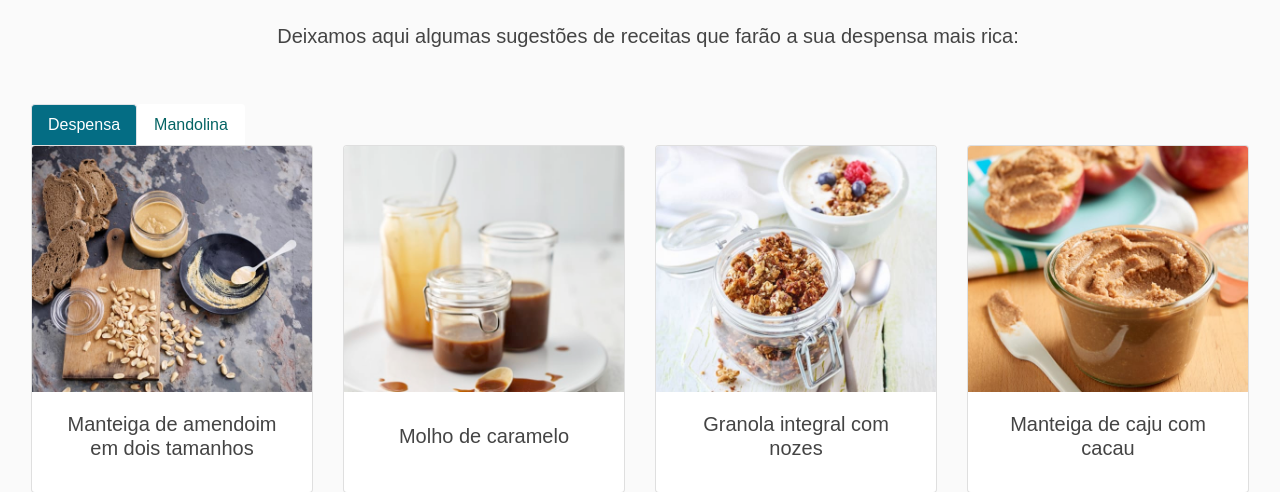
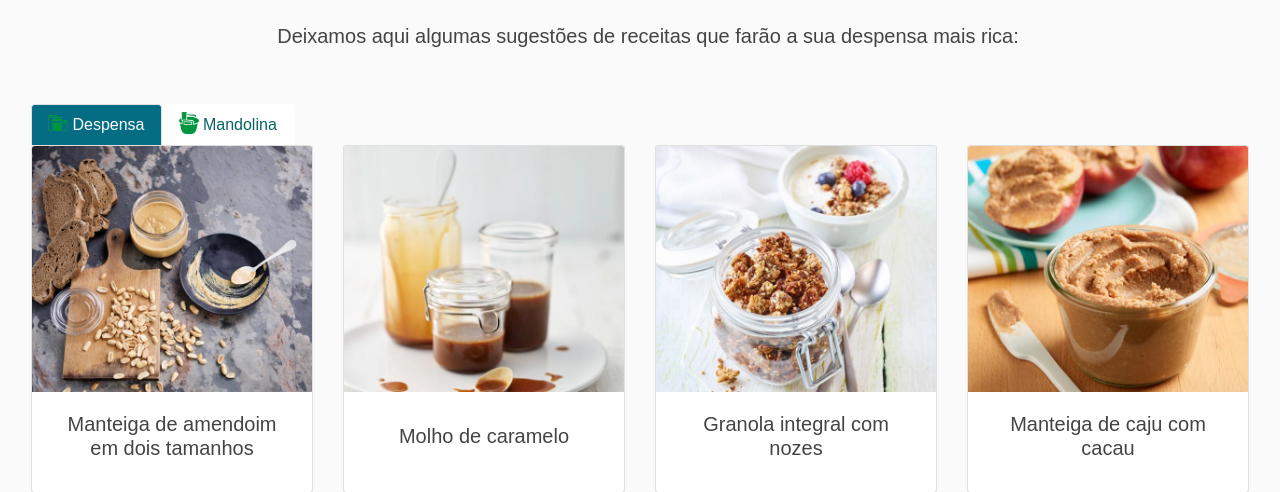
Before and after one commit to dev-qloudyx/vorwerk, a Django app: page /receitas/ in a window 1280 px wide. Shown: the part 216-708 px from the top of the page. Run offline with Django 4.2, Linux system fonts and the light colour scheme; parts of the project's set-up code (start-up, migrations or seed data) failed here and were passed over; some libraries are stand-ins or nearby versions; some web fonts are replaced.

Commit message:
Ajustes: Lojas, Receitas

```diff
--- a/apps/eventos/templates/eventos/receitas.html
+++ b/apps/eventos/templates/eventos/receitas.html
@@ -13,10 +13,10 @@
 <div class="container-fluid">
     <ul class="nav nav-tabs" id="myTab" role="tablist">
         <li class="nav-item" role="presentation">
-            <button class="nav-link active" id="despensa-tab" data-toggle="tab" data-target="#despensa" type="button" role="tab" aria-controls="despensa" aria-selected="true">Despensa</button>
+            <button class="nav-link active" id="despensa-tab" data-toggle="tab" data-target="#despensa" type="button" role="tab" aria-controls="despensa" aria-selected="true"><img src="{% static 'images/despensa-icon.png' %}" alt="" width="20px" style="margin-top: -5px;"> Despensa</button>
         </li>
         <li class="nav-item" role="presentation">
-            <button class="nav-link" id="mandolina-tab" data-toggle="tab" data-target="#mandolina" type="button" role="tab" aria-controls="mandolina" aria-selected="false">Mandolina</button>
+            <button class="nav-link" id="mandolina-tab" data-toggle="tab" data-target="#mandolina" type="button" role="tab" aria-controls="mandolina" aria-selected="false"><img src="{% static 'images/mandolina-icon.png' %}" alt="" width="20px" style="margin-top: -5px;"> Mandolina</button>
         </li>
     </ul>
 
```
Also changed, not shown: apps/locais/templates/locais/local_list.html (+6 -4 lines), static/images/despensa-icon.png (added), static/images/mandolina-icon.png (added).
